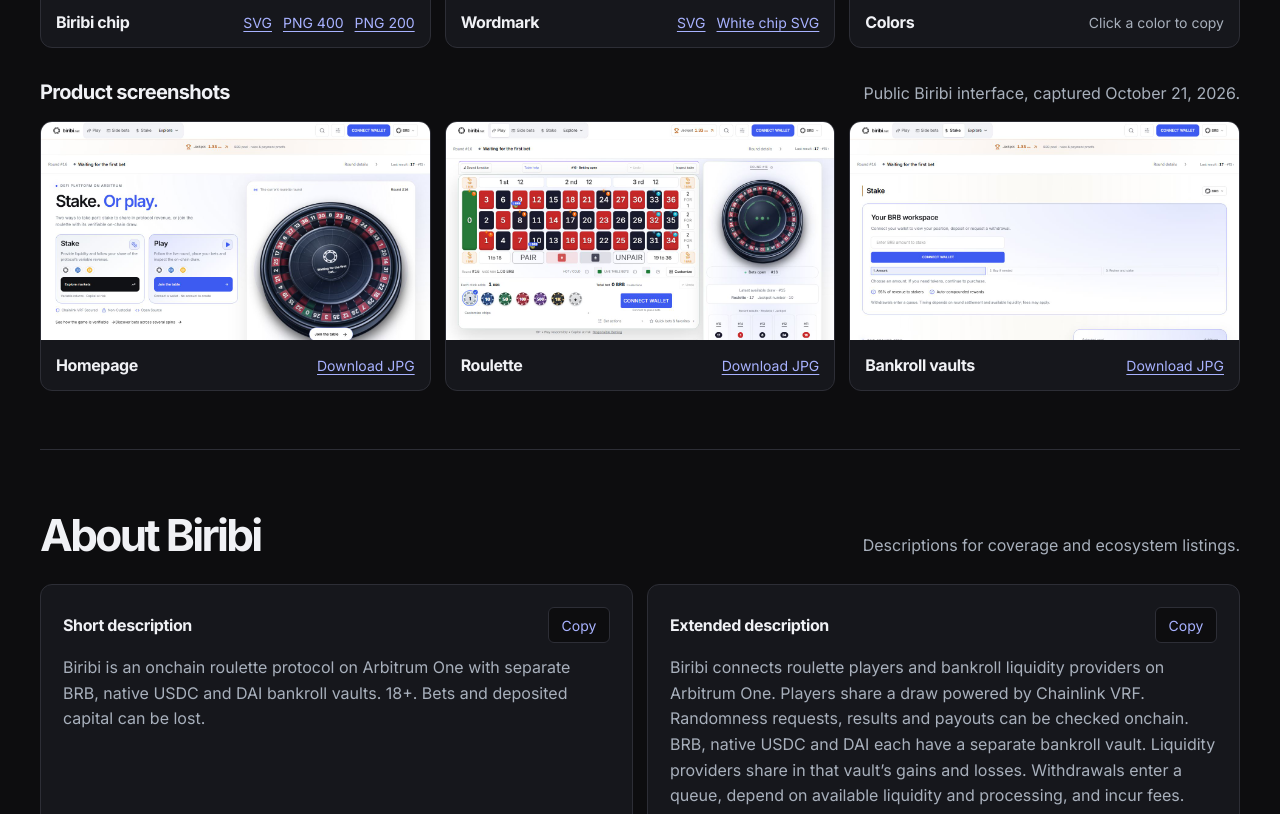
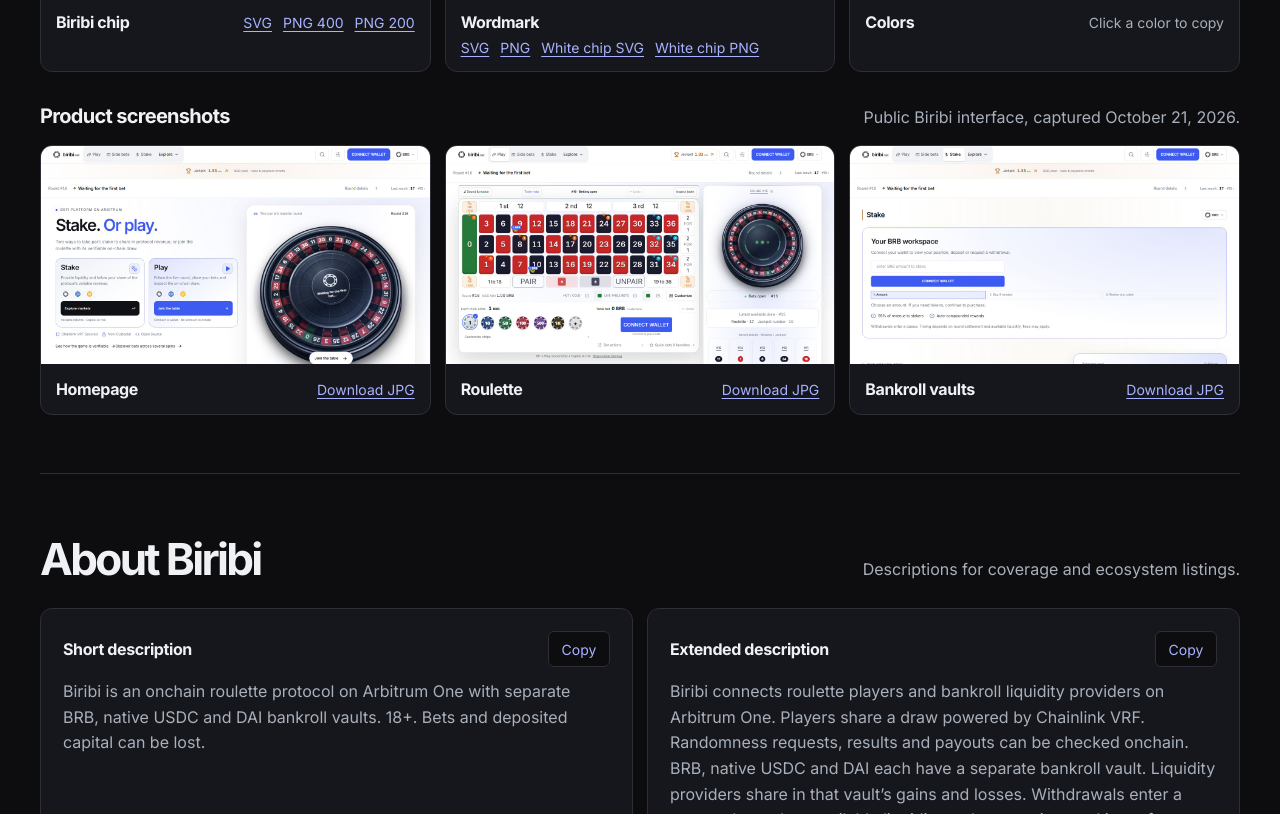
Before and after one commit to BiribiNet/brand, a plain HTML site: page public/index.html in a window 1280 px wide. Shown: the part 942-1756 px from the top of the page. Drawn offline with Linux system fonts and the light colour scheme.

Commit message:
Add PNG downloads for the wordmark and white chip

```diff
--- a/public/index.html
+++ b/public/index.html
@@ -47,7 +47,15 @@
         </article>
         <article class="asset">
           <div class="asset-preview dark"><img src="./assets/logos/biribi-wordmark.svg" width="192" height="38" alt="Biribi.net wordmark and white chip"></div>
-          <div class="asset-info"><h3>Wordmark</h3><div class="formats"><a href="./assets/logos/biribi-wordmark.svg" download>SVG</a><a href="./assets/logos/biribi-chip-white.svg" download>White chip SVG</a></div></div>
+          <div class="asset-info">
+            <h3>Wordmark</h3>
+            <div class="formats">
+              <a href="./assets/logos/biribi-wordmark.svg" download aria-label="Download wordmark SVG">SVG</a>
+              <a href="./assets/logos/biribi-wordmark.png" download aria-label="Download wordmark PNG">PNG</a>
+              <a href="./assets/logos/biribi-chip-white.svg" download>White chip SVG</a>
+              <a href="./assets/logos/biribi-chip-white.png" download>White chip PNG</a>
+            </div>
+          </div>
         </article>
         <article class="asset palette" aria-labelledby="palette-title">
           <div class="swatches" aria-label="Biribi color palette">
```
Also changed, not shown: public/assets/logos/biribi-chip-white.png (added), public/assets/logos/biribi-wordmark.png (added), 1 other file.
